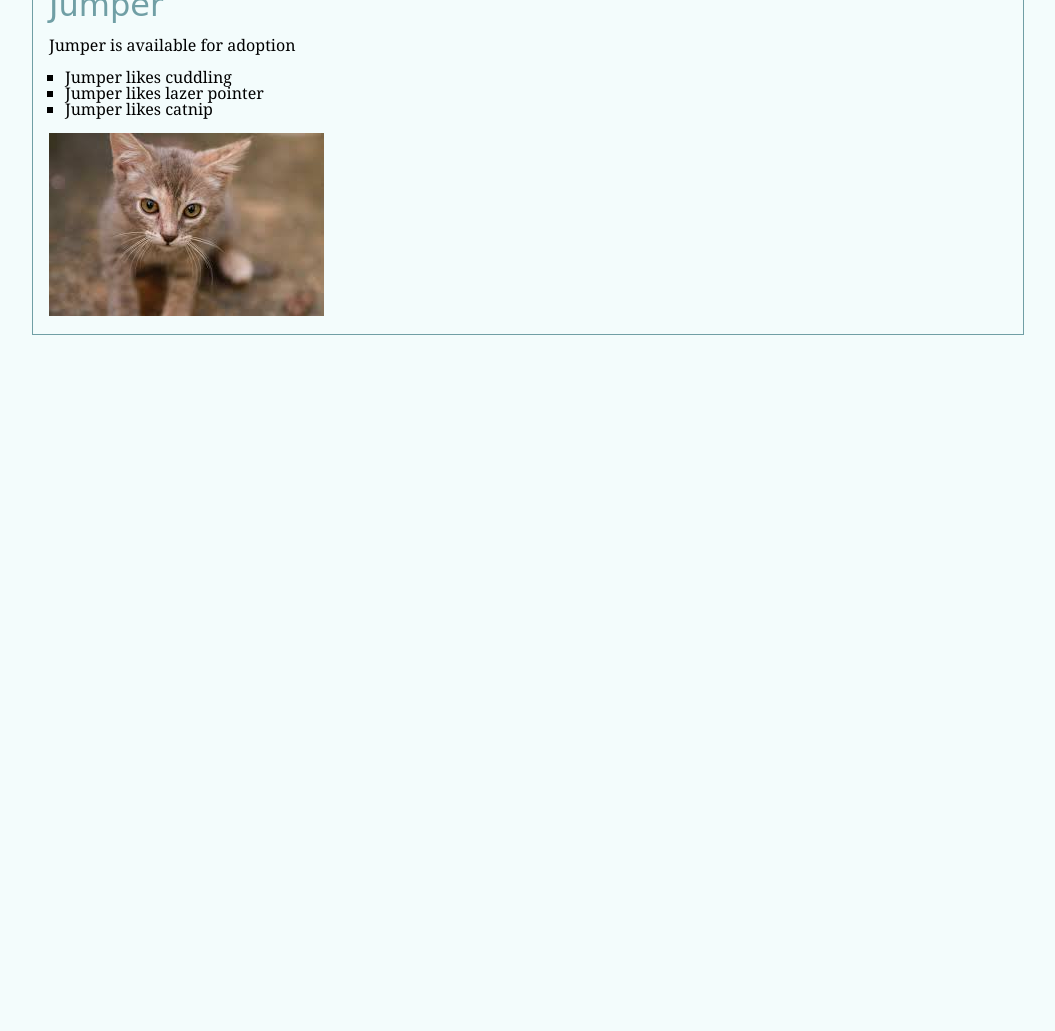
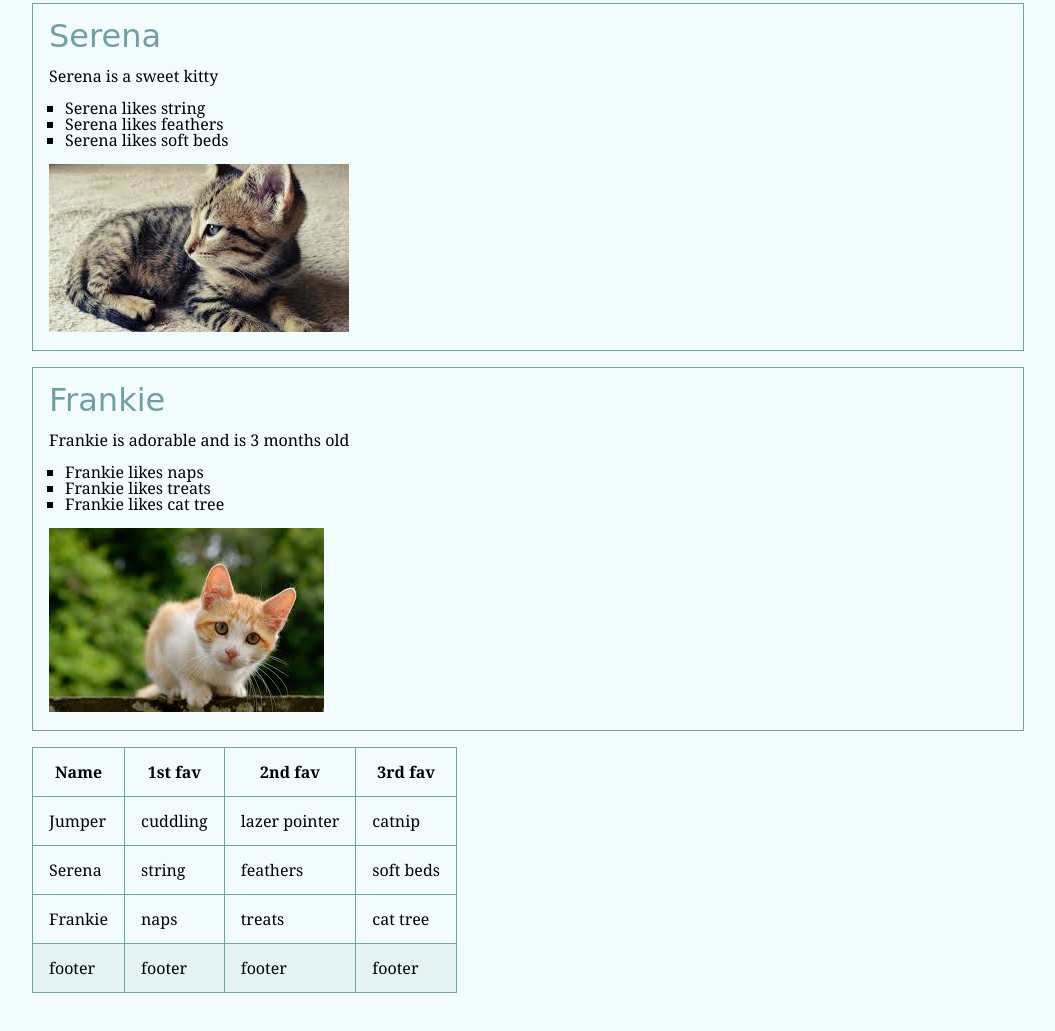
Before and after one commit to codefellows/seattle-code-201d91, a plain HTML site: page class-07/in-class-demo/dom-manipulation-kitten/index.html in a window 1280 px wide. Shown: the part 549-1580 px from the top of the page, without its empty margins (112-1167 px from the left). Before the commit the page ends 980 px from the top, so only its background shows below. Drawn offline with Linux system fonts and the light colour scheme.

Commit message:
Added class 7 demo code.

```diff
--- a/class-07/in-class-demo/dom-manipulation-kitten/css/style.css
+++ b/class-07/in-class-demo/dom-manipulation-kitten/css/style.css
@@ -61,4 +61,26 @@ footer {
 
 a {
   color: rgb(112, 159, 165);
+  /* color: red;
+  color: #33FF66; */
 }
+
+table, td, th {
+  border: 1px solid rgb(112, 159, 165);
+}
+
+table {
+  margin: 1rem;
+}
+
+td, th {
+  padding: 1rem;
+}
+
+thead th {
+  font-weight: bold
+}
+
+tfoot {
+  background-color: rgba(112, 159, 165, .1);
+}
--- a/class-07/in-class-demo/dom-manipulation-kitten/index.html
+++ b/class-07/in-class-demo/dom-manipulation-kitten/index.html
@@ -1,10 +1,12 @@
 <!DOCTYPE html>
 <html>
+
 <head>
   <title>Adopt a Kitten</title>
   <link rel="stylesheet" href="css/reset.css">
   <link rel="stylesheet" href="css/style.css">
 </head>
+
 <body>
   <header>
     <h1>Adopt a Kitten</h1>
@@ -12,18 +14,50 @@
   <main>
     <h2>Kittens Available for Adoption:</h2>
     <div id="kittenProfiles">
-        <article>
-          <h3>Frankie</h3>
-          <p>Frankie is adorable and is 3 months old</p>
-          <ul>
-            <li>food</li>
-          </ul>
-          <img src="images/frankie.jpeg" alt="Frankie is available for adoption" width="275" height="184">
-        </article>
+
     </div>
+    <table>
+      <thead>
+        <tr>
+          <th>Name</th>
+          <th>1st fav</th>
+          <th>2nd fav</th>
+          <th>3rd fav</th>
+        </tr>
+      </thead>
+      <tbody>
+        <!-- <tr>
+          <td>Data</td>
+          <td>Data</td>
+          <td>Data</td>
+          <td>Data</td>
+        </tr>
+        <tr>
+          <td>Data</td>
+          <td>Data</td>
+          <td>Data</td>
+          <td>Data</td>
+        </tr>
+        <tr>
+          <td>Data</td>
+          <td>Data</td>
+          <td>Data</td>
+          <td>Data</td>
+        </tr> -->
+      </tbody>
+      <tfoot>
+        <tr>
+          <td>footer</td>
+          <td>footer</td>
+          <td>footer</td>
+          <td>footer</td>
+        </tr>
+      </tfoot>
+    </table>
     </man>
     <footer>
     </footer>
     <script type="text/javascript" src="js/app.js"></script>
 </body>
+
 </html>
--- a/class-07/in-class-demo/dom-manipulation-kitten/js/app.js
+++ b/class-07/in-class-demo/dom-manipulation-kitten/js/app.js
@@ -3,11 +3,151 @@
 console.log('hi');
 
 const kittenContainer = document.getElementById('kittenProfiles');
-
 // get proof of life when inteereacting with the DOM:
 console.log(kittenContainer);
 
+const kittenTable = document.querySelector('table');
+console.log(kittenTable);
+const kittenBody = document.querySelector('table tbody');
 
+const kittenHead = document.querySelector('table thead');
+const kittenFoot = document.querySelector('table tfoot');
+
+// DOM SELECTORS WE WILL USE
+// document.getElementByID('<id from the DOM>')
+// document.querySelector('<css selector>')
+
+// METHODS TO ADD/CREATE/EDIT ELEMENTS IN THE DOM
+// document.createElement('<HTML tag name>')
+
+// <element-var-name>.textContent = '<text to add to element>'
+// <parent-element>.appendChild(<var of the element you want to add>)
+
+// Example of HTML table:
+// https://www.w3schools.com/tags/tag_tbody.asp
+
+function Kitten(name, about, src, alt, likes) {
+  this.name = name;
+  this.about = about;
+  this.src = src;
+  this.alt = alt;
+  this.likes =  likes;
+  this.listId = `${this.name}Likes`;
+}
+
+Kitten.prototype.renderList = function() {
+  // render the list items only:
+  let kittenLikes = document.getElementById(this.listId)
+  for (let i = 0; i < this.likes.length; i++) {
+    let li = document.createElement('li');
+    li.textContent = `${this.name} likes ${this.likes[i]}`;
+    kittenLikes.appendChild(li);
+  }
+}
+
+Kitten.prototype.renderTable = function() {
+  let tr = document.createElement('tr');
+  kittenBody.appendChild(tr);
+  let tdname = document.createElement('td');
+  tdname.textContent = this.name;
+  tr.appendChild(tdname);
+  for (let i = 0; i < this.likes.length; i++) {
+    let td = document.createElement('td');
+    td.textContent = this.likes[i];
+    tr.appendChild(td);
+  }
+}
+
+Kitten.prototype.render = function() {
+  // render the entire article
+  // article
+  let art = document.createElement('article');
+  kittenContainer.appendChild(art);
+
+  // h3
+  let headline3 = document.createElement('h3');
+  headline3.textContent = this.name;
+  art.appendChild(headline3);
+
+  // p
+  let p = document.createElement('p');
+  p.textContent = this.about
+  art.appendChild(p);
+
+  // ul
+  let ul = document.createElement('ul');
+  ul.id = this.listId;
+  art.appendChild(ul);
+
+  // img
+  let img = document.createElement('img');
+  img.src = this.src;
+  img.alt = this.alt;
+  art.appendChild(img);
+
+  this.renderList();
+  this.renderTable();
+}
+
+
+// Instanciate kittens
+// Kitten(name, about, src, alt, likes)
+let jumper = new Kitten(
+  'Jumper',
+  'Jumper is available for adoption',
+  'images/jumper.jpeg',
+  'Jumper is available for adoption',
+  ['cuddling', 'lazer pointer', 'catnip']
+);
+//jumper.render();
+
+let serena = new Kitten(
+  'Serena',
+  'Serena is a sweet kitty',
+  'images/serena.jpeg',
+  'Serena is a sweet kitty',
+  ['string', 'feathers', 'soft beds']
+);
+
+//serena.render();
+
+let frankie = new Kitten(
+  'Frankie',
+  'Frankie is adorable and is 3 months old',
+  'images/frankie.jpeg',
+  'Frankie is available for adoption',
+  ['naps', 'treats', 'cat tree']
+);
+//frankie.render();
+// frankie.renderTable();
+
+let kittenArray = [jumper, serena, frankie];
+
+for (let i = 0; i < kittenArray.length; i++) {
+  kittenArray[i].render()
+  // maybe add something together
+}
+
+
+/*
+let jumper = {
+  name: 'Jumper',
+  about: 'Jumper is available for adoption',
+  src: 'images/jumper.jpeg',
+  alt: 'Jumper is available for adoption',
+  likes: ['cuddling', 'lazer pointer', 'catnip'],
+  listId: `${this.name}Likes`,
+  renderList: function() {
+    // render the list items only:
+    let kittenLikes = document.getElementById(this.listId)
+    for (let i = 0; i < this.likes.length; i++) {
+      let li = document.createElement('li');
+      li.textContent = `${this.name} likes ${this.likes[i]}`;
+      kittenLikes.appendChild(li);
+    }
+  },
+  render: function () {
+    // render the entire article
     // TO ADD ELEMENTS TO THE DOM
     // 1 - create the element (the html tag)
 
@@ -26,38 +166,37 @@ kittenContainer.appendChild(art);
 
     // h3
     let headline3 = document.createElement('h3');
-headline3.textContent = 'Jumper';
+    headline3.textContent = this.name;
     art.appendChild(headline3);
 
     // p
     let p = document.createElement('p');
-p.textContent = 'Jumper is available for adoption'
+    p.textContent = this.about
     art.appendChild(p);
 
     // ul
     let ul = document.createElement('ul');
+    ul.id = this.listId;
     art.appendChild(ul);
 
     // img
     let img = document.createElement('img');
-img.src = 'images/jumper.jpeg';
-img.alt = 'Jumper is available for adoption';
+    img.src = this.src;
+    img.alt = this.alt;
     art.appendChild(img);
+
+    this.renderList();
+  },
+
+}
+
+
 
 
 // let li = document.createElement('li');
 // li.textContent = `6am: ${seatte.someValueInAnArry[i]} cookies`;
 
-let jumper = {
-  name: 'Jumper',
-  likes: ['cuddling', 'lazer pointer', 'catnip'],
-  render: function () {
-    for (let i = 0; i < this.likes.length; i++) {
-      let li = document.createElement('li');
-      li.textContent = `${this.name} likes ${this.likes[i]}`;
-      ul.appendChild(li);
-    }
-  }
-}
+
 
 jumper.render();
+*/
```
Also changed, not shown: 1 other file. Lines whose indentation alone changed are shown as unchanged.
